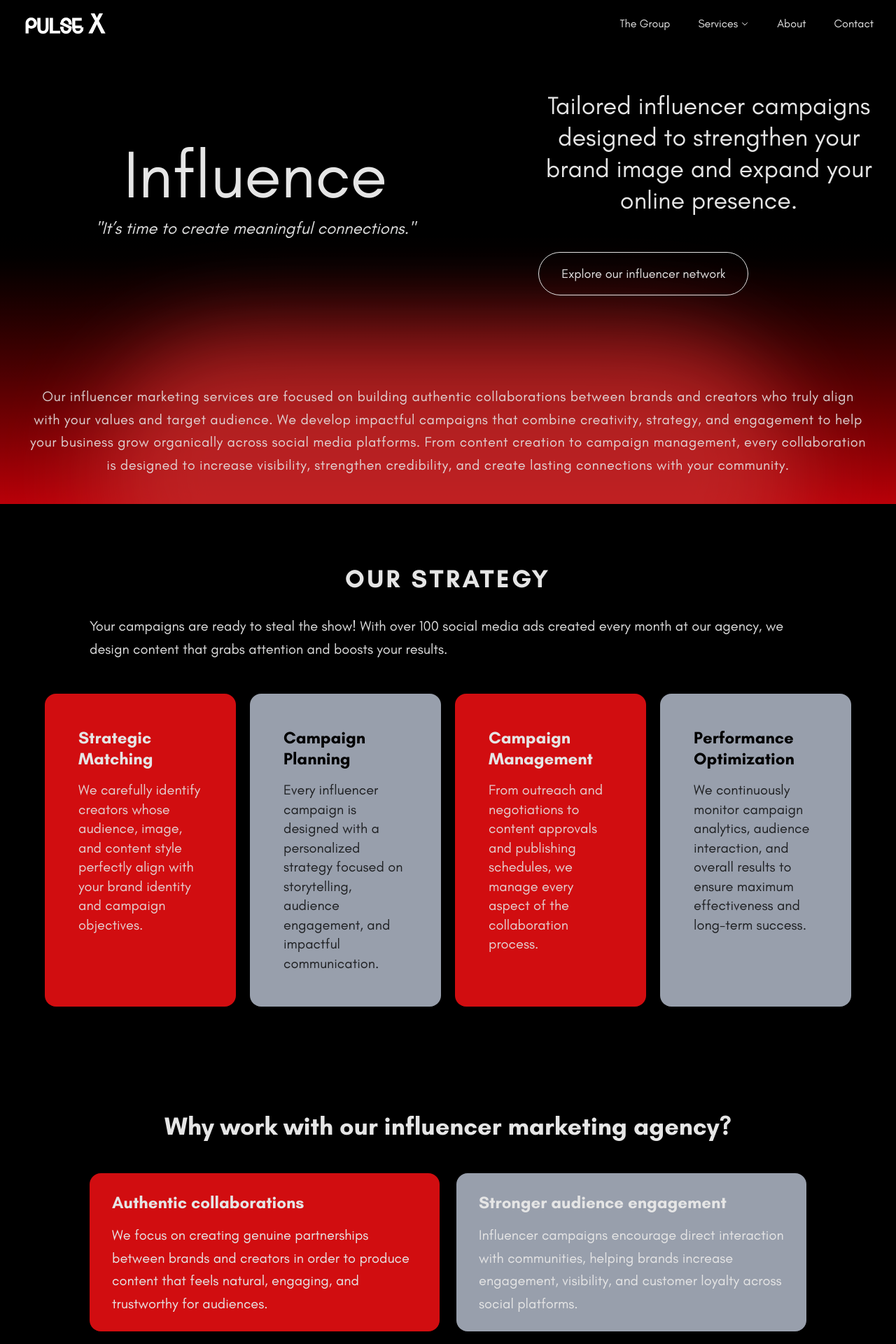
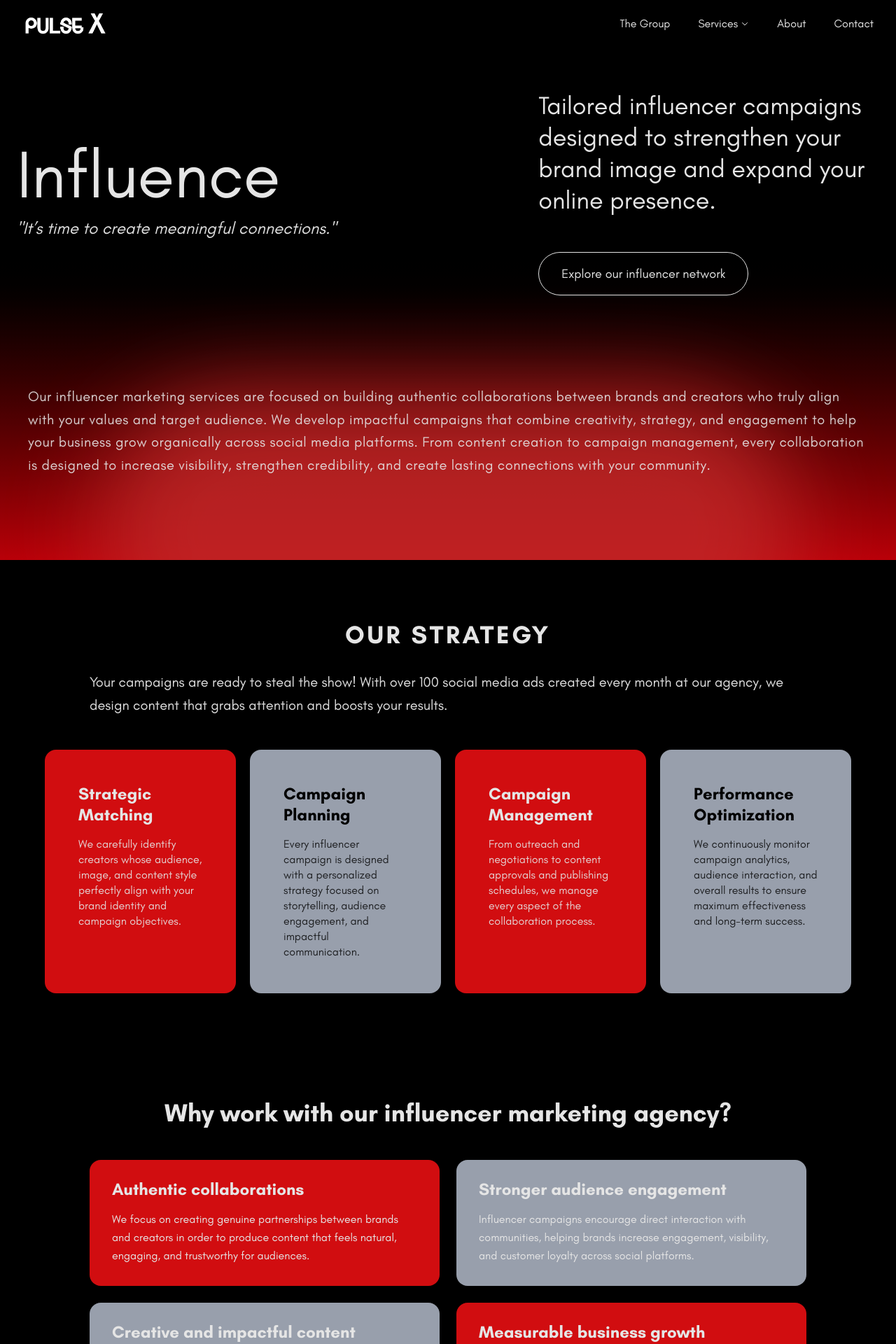
Before and after one commit to 4skygroup/pulse-x, a React (Vite) app: page /influence in a window 1280 px wide. Shown: the top 1920 px of the page at 70% size. Built offline with nearby package versions, Linux system fonts and the light colour scheme.

Commit message:
changement footer hero et debug responsive card (ajustement de h et de la font)

```diff
--- a/src/components/Hero.tsx
+++ b/src/components/Hero.tsx
@@ -2,8 +2,7 @@ import {Link} from "react-router-dom";
 
 export default function Hero() {
     return (
-        // <section className="relative h-screen overflow-hidden bg-black text-white">
-        <section className="relative min-h-[80vh] overflow-hidden bg-black text-white">
+        <section className="relative h-screen overflow-hidden bg-black text-white">
 
             {/* Gradient */}
             <div className="absolute inset-0 bg-linear-to-b from-black via-black via-45% to-red-600" />
@@ -12,7 +11,7 @@ export default function Hero() {
             <div className="absolute -bottom-62.5 left-1/2 -translate-x-1/2 w-300 h-125 bg-pulse-x-red blur-3xl opacity-80 rounded-full" />
 
             {/* Content */}
-            <div className="relative z-10 flex min-h-[80vh] flex-col items-center justify-center px-6 text-center">
+            <div className="relative z-10 flex min-h-[100vh] flex-col items-center justify-center px-6 text-center">
 
                 {/* Logos */}
                 <div className="flex items-center gap-10 mb-8">
--- a/src/components/HeroComp.tsx
+++ b/src/components/HeroComp.tsx
@@ -19,8 +19,7 @@ export default function HeroComp({
 }: HeroComProps) {
 
     return (
-        // <section className="relative w-full min-h-screen overflow-hidden bg-black">
-        <section className="relative min-h-[90vh] overflow-hidden bg-black text-white">
+        <section className="relative w-full min-h-screen overflow-hidden bg-black">
 
         {/* Gradient */}
             <div className="absolute inset-0 bg-linear-to-b from-black via-black via-45% to-red-600" />
@@ -32,7 +31,7 @@ export default function HeroComp({
             <div className="absolute inset-0 bg-black/20" />
 
             {/* Content */}
-            <div className="relative z-10 flex min-h-[80vh] flex-col items-center justify-center px-6 text-center">
+            <div className="relative z-10 flex min-h-[80vh] flex-col items-center justify-center px-6">
 
                 {/* TOP */}
                 <div className="grid grid-cols-1 lg:grid-cols-[1.4fr_1fr] items-center gap-14 lg:gap-16 pt-28 lg:pt-32">
--- a/src/components/footer/FooterData.tsx
+++ b/src/components/footer/FooterData.tsx
@@ -4,9 +4,9 @@ export const politique = [
 ];
 
 export const services = [
-    { label: "Social Ads", href: "/services/social-ads" },
-    { label: "Brand Content", href: "/services/brand-content" },
-    { label: "Influence", href: "/services/influence" },
+    { label: "Social Ads", href: "/socialads" },
+    { label: "Brand Content", href: "/brandcontent" },
+    { label: "Influence", href: "/influence" },
 ];
 
 export const entites = [
--- a/src/components/our/Process.tsx
+++ b/src/components/our/Process.tsx
@@ -25,7 +25,7 @@ export default function OurProcess({ title, subtitle, steps }: ProcessProps) {
                 </p>
             </div>
 
-            <div className="grid grid-cols-2 lg:grid-cols-4 gap-5 max-w-6xl mx-auto w-full items-stretch">
+            <div className="grid grid-cols-1 lg:grid-cols-4 gap-5 max-w-6xl mx-auto w-full items-stretch">
                 {steps.map((s) => (
                     <div key={s.step} className="flex justify-center">
                         <ProcessCard {...s} />
--- a/src/components/our/ProcessCard.tsx
+++ b/src/components/our/ProcessCard.tsx
@@ -31,7 +31,7 @@ export default function ProcessCard({
 
             <p
                 className={`
-                    font-glacial text-t5 md:text-t4 leading-snug
+                    font-glacial text-t5 leading-snug
                     ${isRed ? "text-white/90" : "text-black/80"}
                 `}
             >
--- a/src/components/why/BrandedContentCard.tsx
+++ b/src/components/why/BrandedContentCard.tsx
@@ -16,13 +16,13 @@ export default function BrandedContentCard({
 
     return (
         <div
-            className={`${bg} rounded-2xl px-5 md:px-8 py-4 md:py-6 flex flex-col gap-2 md:gap-3 h-full min-h-[220px]`}
+            className={`${bg} rounded-2xl px-5 md:px-8 py-4 md:py-6 flex flex-col gap-2 md:gap-3 h-full min-h-[180px]`}
         >
             <span className="font-bold text-t4 md:text-t3 text-white">
                 {title}
             </span>
 
-            <p className="text-t5 md:text-t4 text-white leading-relaxed">
+            <p className="text-t5 text-white leading-relaxed">
                 {description}
             </p>
         </div>
--- a/src/pages/SocialAds.tsx
+++ b/src/pages/SocialAds.tsx
@@ -53,7 +53,7 @@ export default function SocialAds() {
             />
             <OurCommitment />
 
-            <BrandedContentSection title="Why invest in branded content?" items={brandedContentItems} />
+            <BrandedContentSection title="Why invest in social media ads??" items={brandedContentItems} />
         </>
     );
 }
```
